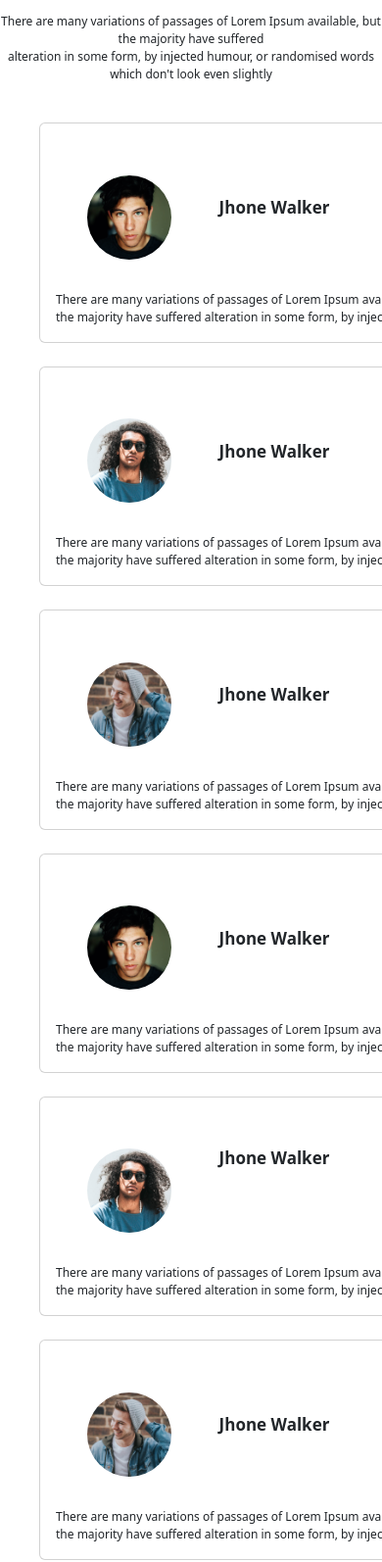
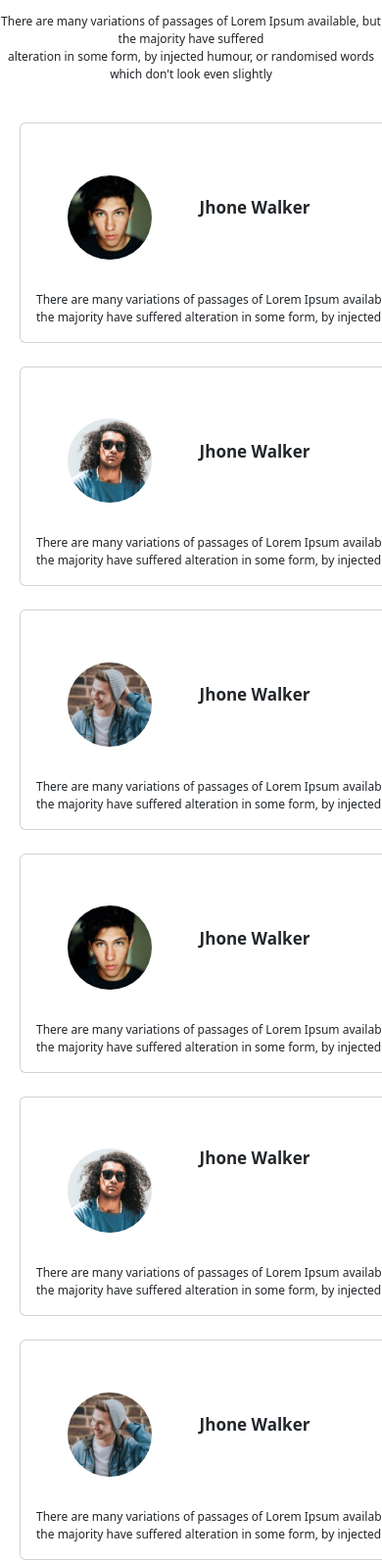
Before and after one commit to Midhlajrahman/Billo-Site, a plain HTML site: page index.html in a window 390 px wide. Shown: the part 4152-5746 px from the top of the page at 98% size. Drawn offline with nearby package versions, Linux system fonts and the light colour scheme.

Commit message:
second commit

```diff
--- a/style.css
+++ b/style.css
@@ -306,15 +306,6 @@ textarea{
         .third-subtxt {
             font-size: 13px;
             }
-            .card-container1 {
-
-                position: relative;
-                left: 20px;
-            }
-            .card-container2{
-                position: relative;
-                left: 20px;
-            }
             .input{
                 width: 49%;
             }
```
Also changed, not shown: index.html (line endings or trailing spaces).
